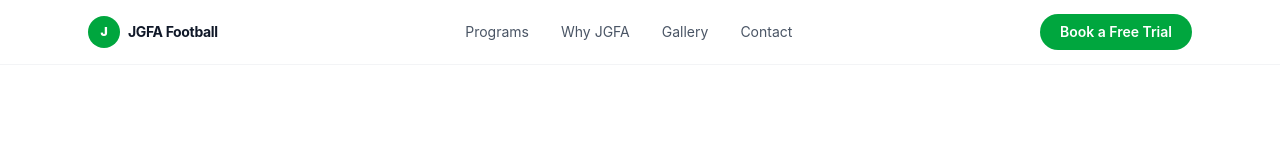
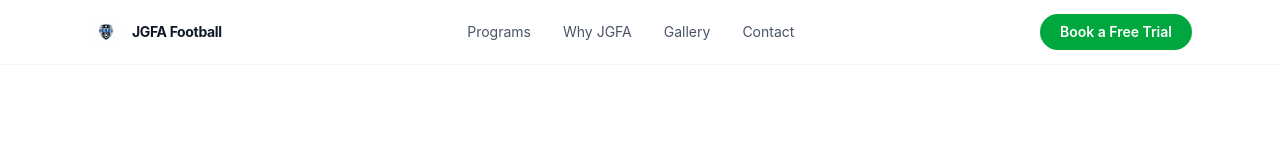
Before and after one commit to anthonieveritt-afk/jgfa-marketing, a Next.js app: page / in a window 1280 px wide. Shown: the top 158 px of the page. Built offline with nearby package versions, Linux system fonts and the light colour scheme.

Commit message:
Add JGFA club crest logo to nav and footer

```diff
--- a/app/page.tsx
+++ b/app/page.tsx
@@ -8,9 +8,7 @@ function Nav() {
     <header className="fixed top-0 left-0 right-0 z-50 bg-white/90 backdrop-blur-sm border-b border-gray-100">
       <div className="max-w-6xl mx-auto px-6 h-16 flex items-center justify-between">
         <div className="flex items-center gap-2">
-          <div className="w-8 h-8 bg-green-600 rounded-full flex items-center justify-center">
-            <span className="text-white text-xs font-black">J</span>
-          </div>
+          <Image src="/logo.jpg" alt="JGFA Football" width={36} height={36} className="rounded-sm object-contain" />
           <span className="font-bold text-gray-900 text-sm tracking-tight">
             JGFA Football
           </span>
@@ -536,9 +534,7 @@ function Footer() {
       <div className="max-w-6xl mx-auto px-6">
         <div className="flex flex-col md:flex-row items-center justify-between gap-4 mb-6">
           <div className="flex items-center gap-2">
-            <div className="w-7 h-7 bg-green-600 rounded-full flex items-center justify-center">
-              <span className="text-white text-xs font-black">J</span>
-            </div>
+            <Image src="/logo.jpg" alt="JGFA Football" width={32} height={32} className="rounded-sm object-contain" />
             <span className="text-white font-bold text-sm">
               JGFA Football
             </span>
```
Also changed, not shown: public/favicon.jpg (added), public/logo.jpg (added).
